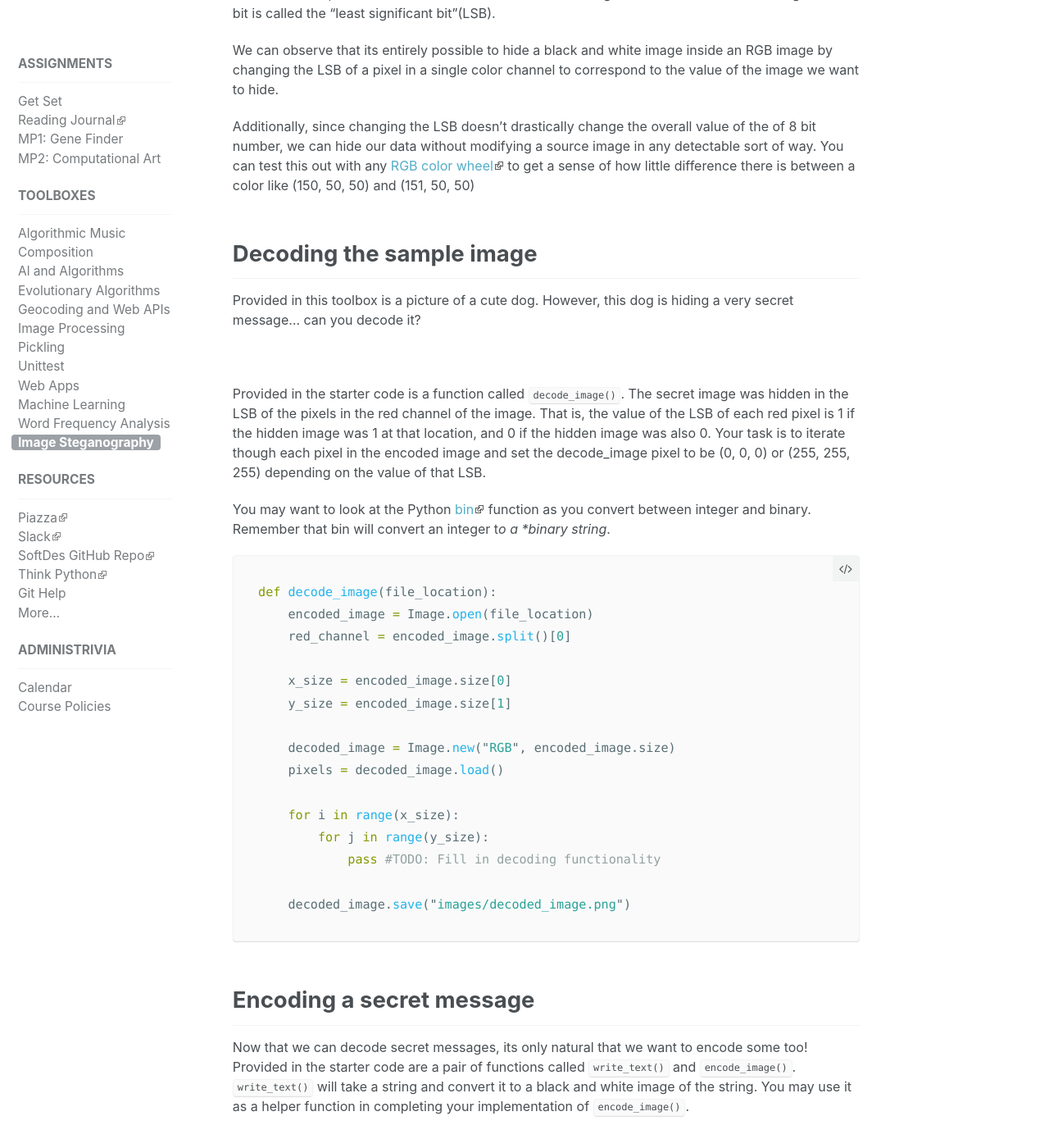
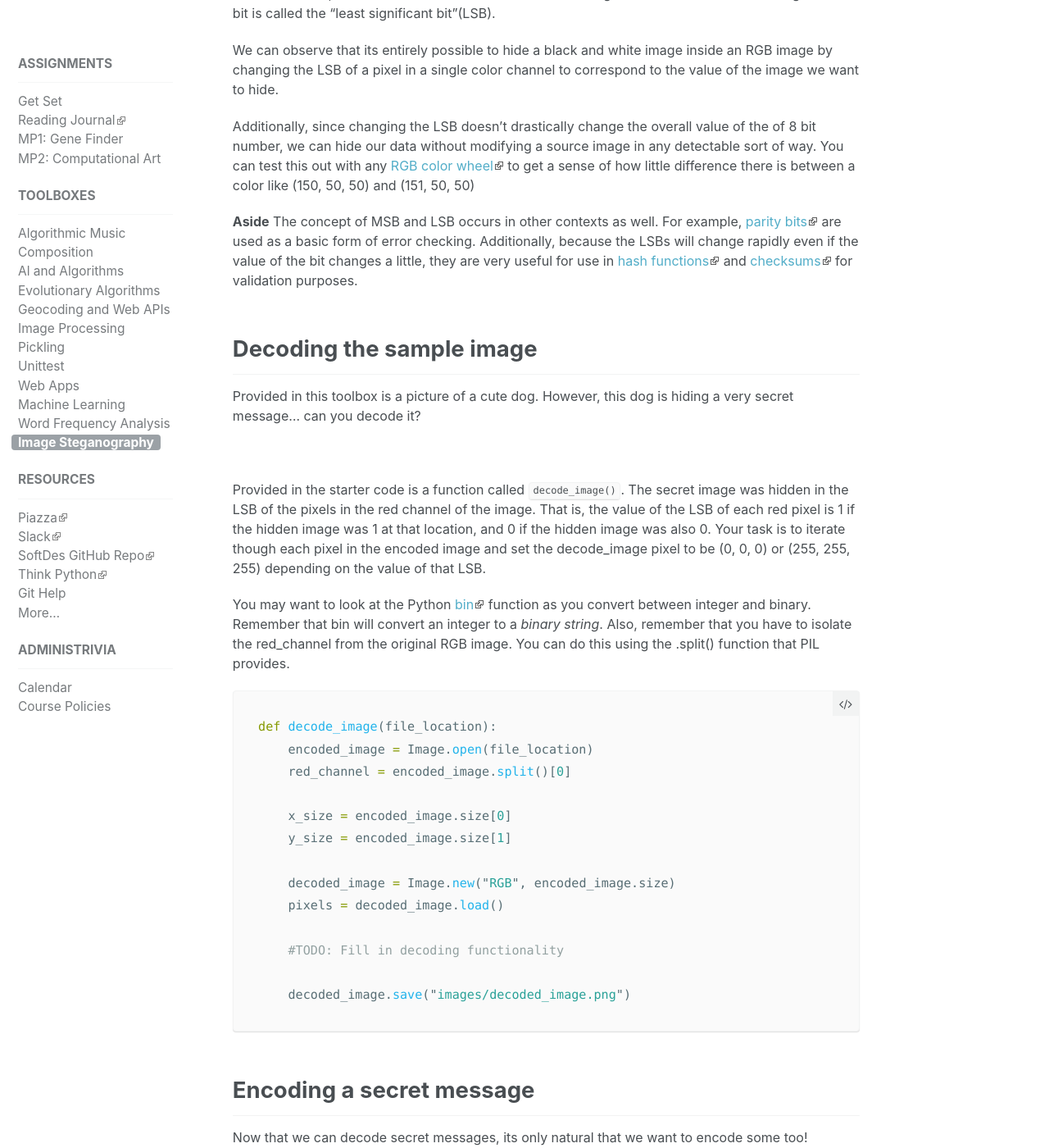
Before and after one commit to sd17spring/sd17spring.github.io, a Jekyll site: the page built from _toolboxes/image-steganography.md, in a window 1280 px wide and 1400 px high, scrolled down 1870 px. Shown: the whole window at 82% size. Built offline with Jekyll 4.4.1, drawn with Linux system fonts in a browser that asks for light colours; some of the changed text lies outside the part shown.

Commit message:
finish steg writeup

````diff
--- a/_toolboxes/image-steganography.md
+++ b/_toolboxes/image-steganography.md
@@ -49,6 +49,9 @@ We can observe that its entirely possible to hide a black and white image inside
 
 Additionally, since changing the LSB doesn't drastically change the overall value of the of 8 bit number, we can hide our data without modifying a source image in any detectable sort of way. You can test this out with any [RGB color wheel](http://www.colorspire.com/rgb-color-wheel/) to get a sense of how little difference there is between a color like (150, 50, 50) and (151, 50, 50)
 
+**Aside**
+The concept of MSB and LSB occurs in other contexts as well. For example, [parity bits](https://en.wikipedia.org/wiki/Parity_bit) are used as a basic form of error checking. Additionally, because the LSBs will change rapidly even if the value of the bit changes a little, they are very useful for use in [hash functions](https://en.wikipedia.org/wiki/Hash_function) and [checksums](https://en.wikipedia.org/wiki/Checksum) for validation purposes.
+
 ## Decoding the sample image
 
 Provided in this toolbox is a picture of a cute dog. However, this dog is hiding a very secret message... can you decode it?
@@ -57,7 +60,7 @@ Provided in this toolbox is a picture of a cute dog. However, this dog is hiding
 
 Provided in the starter code is a function called `decode_image()`. The secret image was hidden in the LSB of the pixels in the red channel of the image. That is, the value of the LSB of each red pixel is 1 if the hidden image was 1 at that location, and 0 if the hidden image was also 0. Your task is to iterate though each pixel in the encoded image and set the decode_image pixel to be (0, 0, 0) or (255, 255, 255) depending on the value of that LSB.
 
-You may want to look at the Python [bin](https://docs.python.org/3/library/functions.html#bin) function as you convert between integer and binary. Remember that bin will convert an integer t*o a *binary string*.
+You may want to look at the Python [bin](https://docs.python.org/3/library/functions.html#bin) function as you convert between integer and binary. Remember that bin will convert an integer to a *binary string*. Also, remember that you have to isolate the red_channel from the original RGB image. You can do this using the .split() function that PIL provides.
 
 ```python
 def decode_image(file_location):
@@ -70,9 +73,7 @@ def decode_image(file_location):
     decoded_image = Image.new("RGB", encoded_image.size)
     pixels = decoded_image.load()
 
-    for i in range(x_size):
-        for j in range(y_size):
-            pass #TODO: Fill in decoding functionality
+    #TODO: Fill in decoding functionality
 
     decoded_image.save("images/decoded_image.png")
 ```
@@ -83,4 +84,4 @@ Now that we can decode secret messages, its only natural that we want to encode
 
 ## Completing the Toolbox Exercise
 
-To turn in your assignment, push your code, decoded_image, and a sample of an encoded secrete message to GitHub and submit a pull request.
+To turn in your assignment, push your code, decoded image the cute puppy is hiding, and a sample of an encoded secret message to GitHub and submit a pull request.
````
